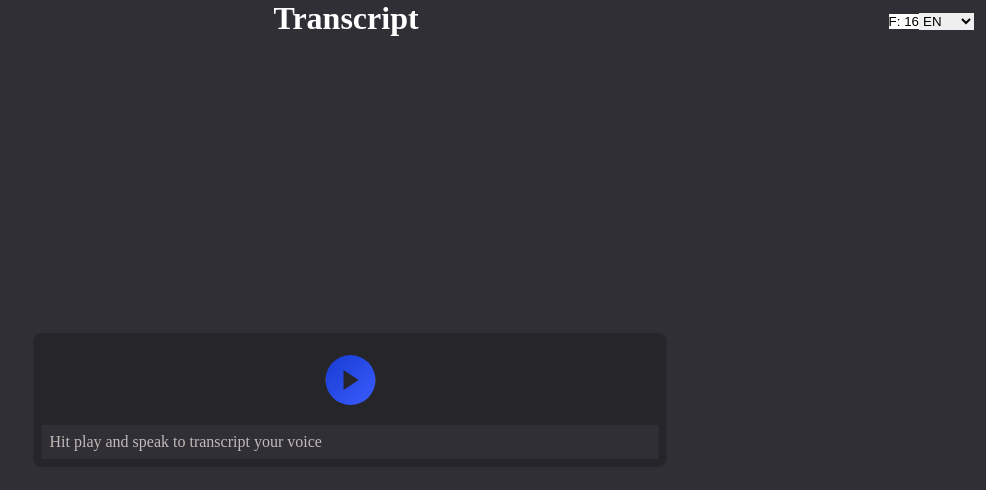
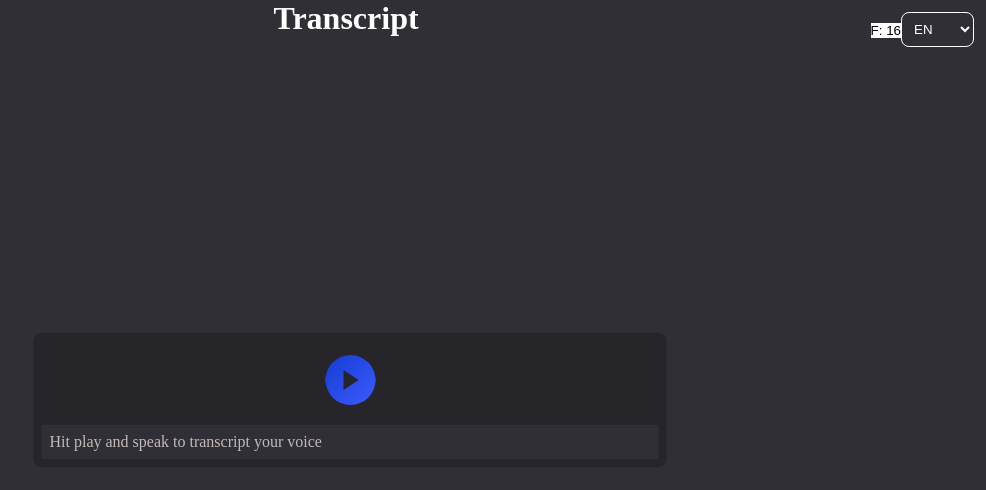
Before and after one commit to BesoBerdzenishvili/Voice-Transcript, a React (Vite) app: page / in a window 1280 px wide. Shown: the top 490 px of the page, without its empty margins (294-1280 px from the left). Built offline with nearby package versions, Linux system fonts and the light colour scheme.

Commit message:
fix: font size style

```diff
--- a/src/components/LanguageSwitch/LanguageSwitch.css
+++ b/src/components/LanguageSwitch/LanguageSwitch.css
@@ -1,4 +1,20 @@
 select {
   cursor: pointer;
-  border: none;
+  outline: none;
+  background-color: transparent;
+  color: #fff;
+  border: 1.5px solid white;
+  border-radius: 8px;
+  padding: 8px;
 }
+select:hover {
+  background-color: #fff;
+  color: black;
+}
+
+select:hover option {
+  color: #fff;
+}
+option {
+  background-color: #26252a;
+}
```
